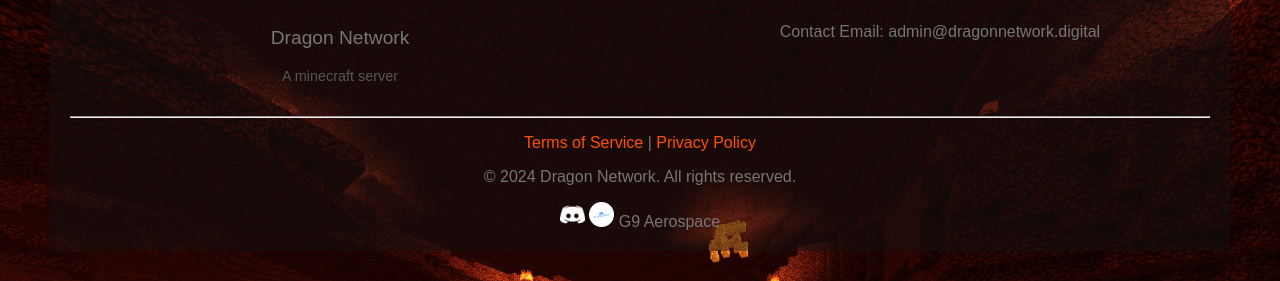
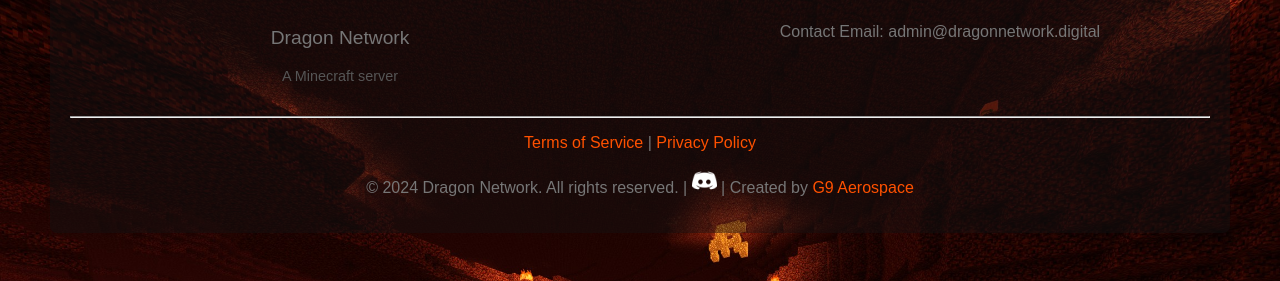
Before and after one commit to SUJANx7/Dragon-Network-Website, a website: page index.html in a window 1280 px wide. Shown: the part 809-1090 px from the top of the page. Drawn offline with Linux system fonts and the light colour scheme.

Commit message:
🛠️ footer.html -> Updated Minecraft server to capitalize "Minecraft" 🛠️ footer.html -> Updated the layout of the Terms of Service and Privacy Policy links 🛠️ footer.html -> Added an attribution for the creator "G9 Aerospace"

```diff
--- a/assets/common/footer.html
+++ b/assets/common/footer.html
@@ -1,7 +1,7 @@
 <footer>
     <div class="left-section">
         <p>Dragon Network</p>
-        <p>A minecraft server</p>
+        <p>A Minecraft server</p>
     </div>
 
     <div class="divider"></div>
@@ -12,22 +12,15 @@
 
     <hr class="horizontal-line">
 
-    <p><a href="/terms-of-service">Terms of Service</a> | <a href="/privacy-policy">Privacy Policy</a></p>
-    <p>&copy; 2024 Dragon Network. All rights reserved.</p>
+    <p>
+        <a href="/terms-of-service">Terms of Service</a> |
+        <a href="/privacy-policy">Privacy Policy</a>
+    </p>
 
-    <!-- Footer Bottom Section -->
-    <div class="footer-bottom">
-        <!-- Social Media Icons (Discord) -->
+    <p>&copy; 2024 Dragon Network. All rights reserved. |
         <a href="https://discord.gg/CmzKP65DW2" target="_blank" class="social-media-link">
             <img src="/assets/images/discord.png" width="25px" alt="Discord Icon">
-        </a>
-
-        <!-- Author Attribution -->
-        <span class="author">
-            <a href="https://g9aerospace.in" target="_blank">
-                <img src="/assets/images/g9aerospace.png" width="25px" alt="Creator Icon" class="site-button">
-            </a>
-            G9 Aerospace
-        </span>
-    </div>
+        </a> |
+        Created by <a href="https://g9aerospace.in" target="_blank">G9 Aerospace</a>
+    </p>
 </footer>
```
